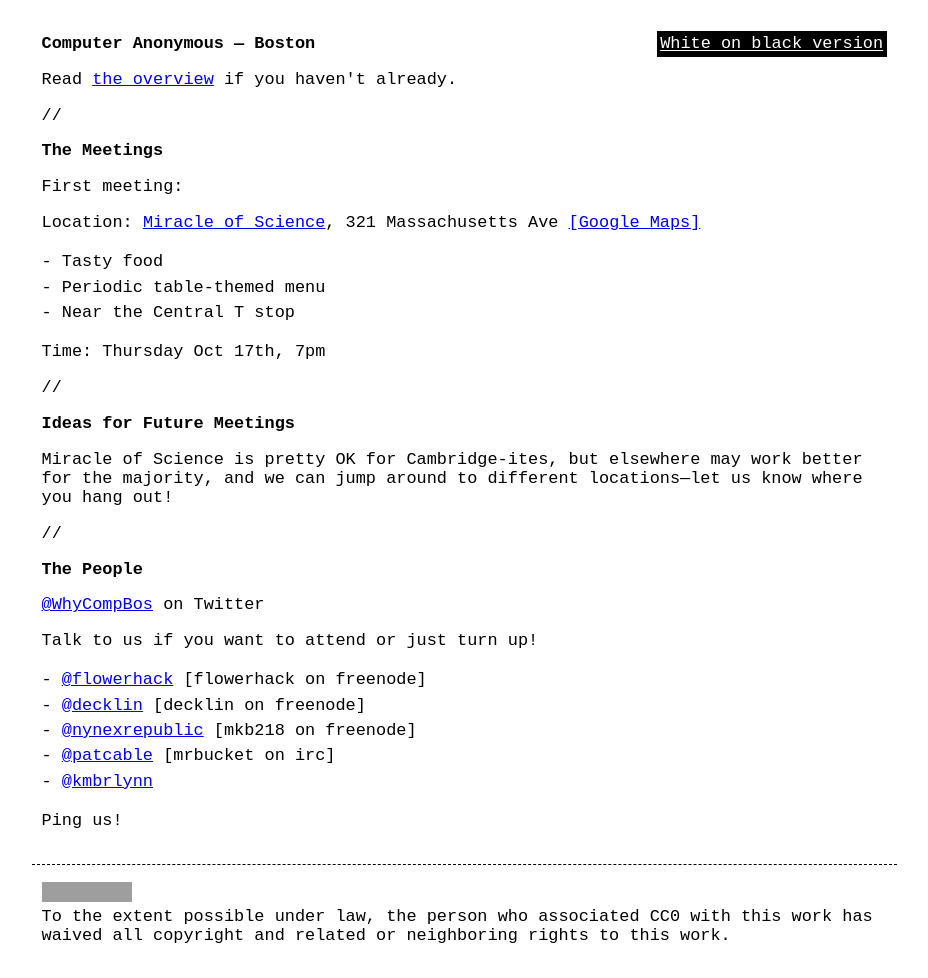
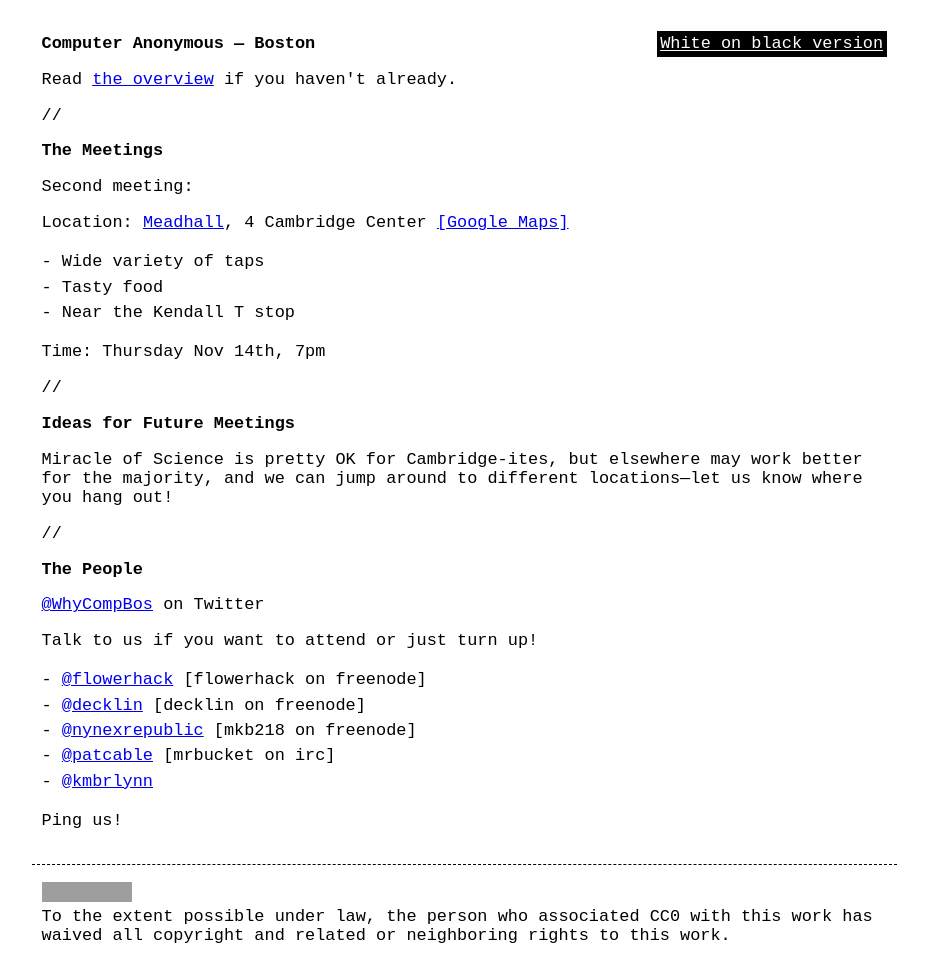
Before and after one commit to computeranonymous/computer, a Jekyll site: the page built from us_boston.html, in a window 1280 px wide. Shown: the whole page, without its empty margins (176-1104 px from the left). Built offline with Jekyll 4.4.1, drawn with Linux system fonts in a browser that asks for light colours; grey boxes are pictures that could not be loaded.

Commit message:
Proposed date/time/location for meeting #2: Meadhall

```diff
--- a/us_boston.html
+++ b/us_boston.html
@@ -6,14 +6,14 @@
     <p>Read <a href="index.html">the overview</a> if you haven't already.</p>
     <p>//</p>
     <h2>The Meetings</h2>
-    <p>First meeting:</p>
-    <p>Location: <a href="http://www.miracleofscience.us/">Miracle of Science</a>, 321 Massachusetts Ave <a href="http://goo.gl/CJAcPf">[Google Maps]</a></p>
+    <p>Second meeting:</p>
+    <p>Location: <a href="http://www.themeadhall.com/">Meadhall</a>, 4 Cambridge Center <a href="https://www.google.com/maps/preview#!q=Meadhall%2C+4+Cambridge+Center%2C+Cambridge%2C+MA&data=!4m15!2m14!1m13!1s0x89e370af118305e7%3A0x14839add5ff36499!3m8!1m3!1d2990!2d-71.0873258!3d42.3636836!3m2!1i1440!2i779!4f13.1!4m2!3d42.363684!4d-71.087326">[Google Maps]</a></p>
     <ul>
+      <li>Wide variety of taps</li></li>
       <li>Tasty food</li>
-      <li>Periodic table-themed menu</li>
-      <li>Near the Central T stop</li>
+      <li>Near the Kendall T stop</li>
     </ul>
-    <p>Time: Thursday Oct 17th, 7pm</p>
+    <p>Time: Thursday Nov 14th, 7pm</p>
     <p>//</p>
     <h3>Ideas for Future Meetings</h3>
     <p>Miracle of Science is pretty OK for Cambridge-ites, but elsewhere may work better for the majority, and we can jump around to different locations—let us know where you hang out!</p>
```
